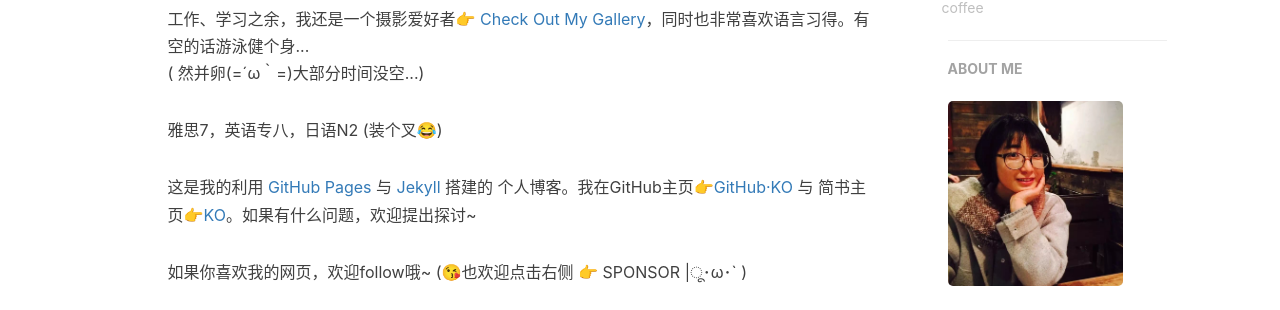
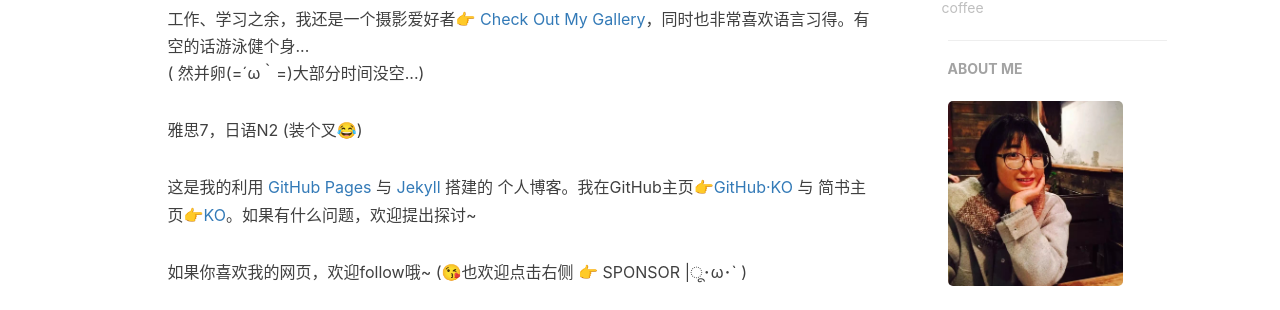
Before and after one commit to kkkokili/kkkokili.github.io, a Jekyll site: the page built from about.html, in a window 1280 px wide. Shown: the part 611-921 px from the top of the page. Built offline with Jekyll 4.4.1, drawn with Linux system fonts in a browser that asks for light colours; nearby versions of some CDN libraries; comment, search, counter and statistics services are not loaded.

Commit message:
Update about.html

```diff
--- a/about.html
+++ b/about.html
@@ -21,7 +21,7 @@ header-img: "img/background2.jpg"
 
     <p>工作、学习之余，我还是一个摄影爱好者👉<a href="#"> Check Out My Gallery</a>，同时也非常喜欢语言习得。有空的话游泳健个身...<br>( 然并卵(=´ω｀=)大部分时间没空...)  </p>
 
-    <p>雅思7，英语专八，日语N2 (装个叉😂)</p>
+    <p>雅思7，日语N2 (装个叉😂)</p>
 
     <p>这是我的利用 <a href="https://pages.github.com/">GitHub Pages</a> 与 <a href="http://jekyll.com.cn/">Jekyll</a> 搭建的 个人博客。我在GitHub主页<a href="https://github.com/kkkokili">👉GitHub·KO</a> 与 简书主页<a href="https://www.jianshu.com/u/acade8653476">👉KO</a>。如果有什么问题，欢迎提出探讨~</p>
 
```
